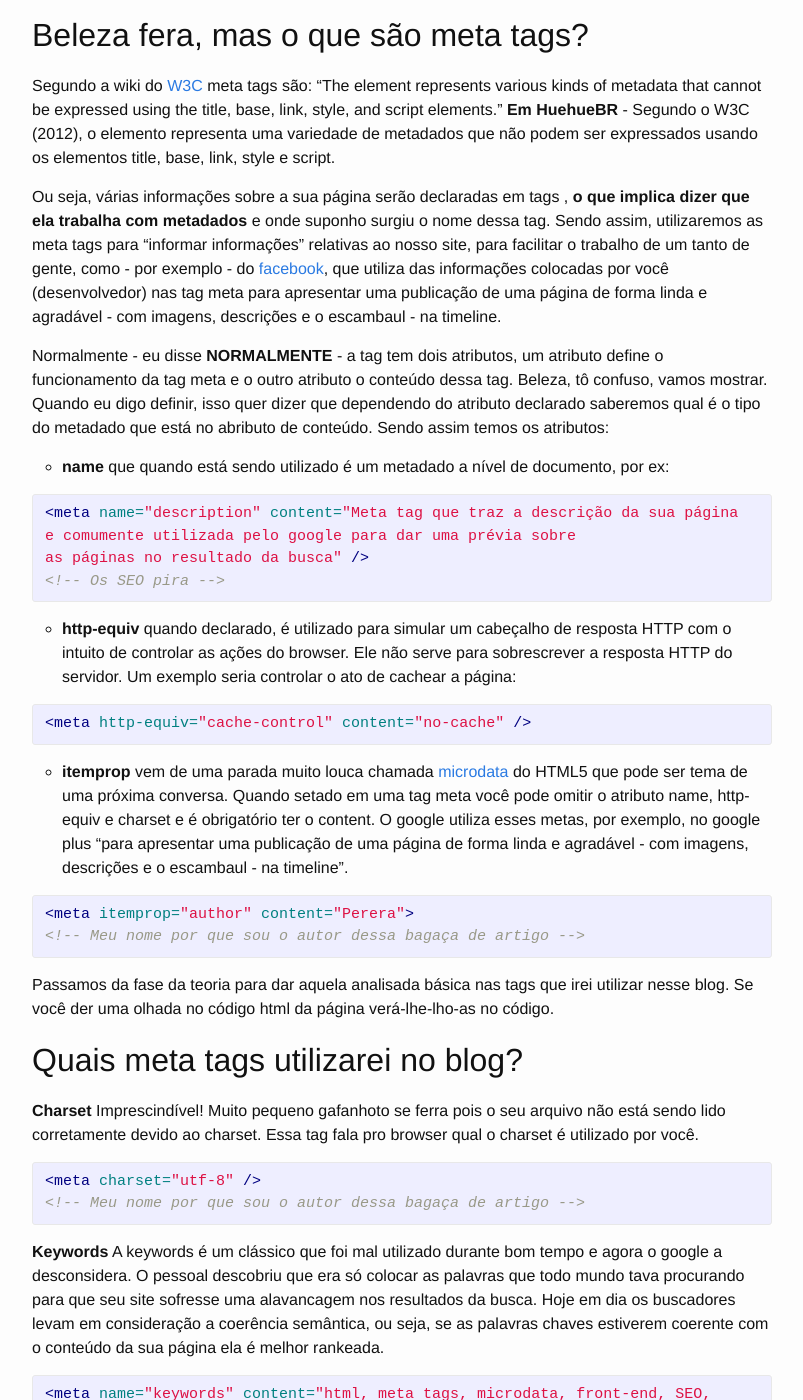
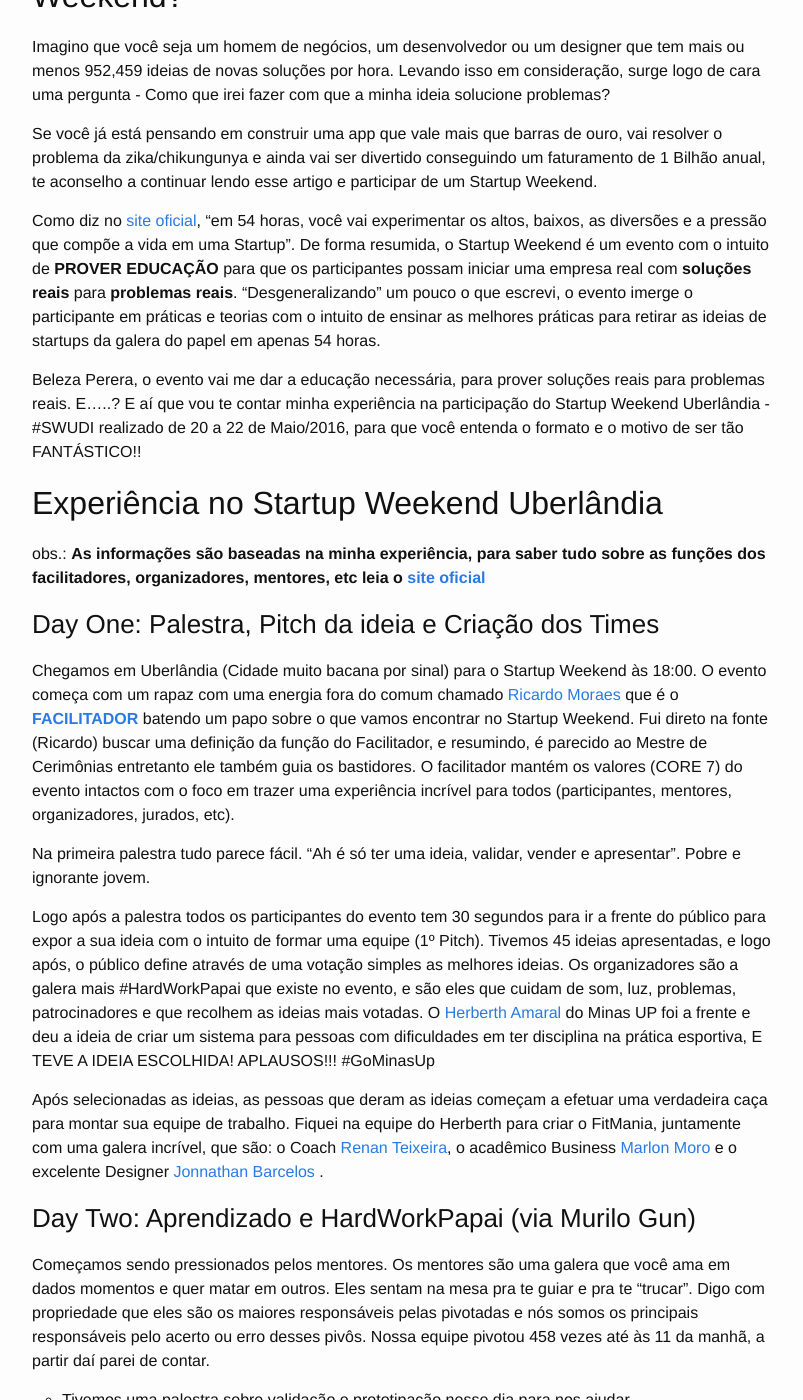
Before and after one commit to FpereraMaia/FpereraMaia.github.io, a Jekyll site: the page built from index.html, in a window 1280 px wide and 1400 px high, scrolled down 282 px. Shown: the whole window, without its empty margins (238-1041 px from the left). Built offline with Jekyll 4.4.1, drawn with Linux system fonts in a browser that asks for light colours; some of the changed text lies outside the part shown.

Commit message:
Artigo sobre o statup weekend criado

```diff
--- a/_layouts/post.html
+++ b/_layouts/post.html
@@ -13,6 +13,8 @@
 
   <div class="post-content" itemprop="articleBody">
     {{ content }}
+
+    Cerveja do Dia: <a href="{{ page.linkCerveja }}" target="_blank"> {{ page.cervejaDoDia }} </a>
   </div>
 
   <div class="reader-more">
--- a/_posts/2016-05-15-bem-vindos.markdown
+++ b/_posts/2016-05-15-bem-vindos.markdown
@@ -5,6 +5,8 @@
 categories: primeiro-post artigo-livre blog
 excerpt: Tenho assumido vários papéis na vida (professor, aluno, empresário, desenvolvedor, vendedor, faxineiro, investidor, diretor financeiro, cartoleiro, etc), e convivido com uma galera muito f*d@.
 date:   2016-05-15 19:45:00 -0300
+cervejaDoDia: Latão de Skol
+linkCerveja: http://www.skol.com.br/produtos/lata-550ml-19
 ---
 Vamos descobrir o que esse blog será.
 
--- a/_posts/2016-05-15-meta-tags-do-blog.markdown
+++ b/_posts/2016-05-15-meta-tags-do-blog.markdown
@@ -6,6 +6,8 @@
 keywords: html, meta tags, microdata, front-end, SEO,HTML5, http, http-equiv, w3c
 date:   2016-05-15 20:15:00 -0300
 section: HTML
+cervejaDoDia: Latão de Skol
+linkCerveja: http://www.skol.com.br/produtos/lata-550ml-19
 ---
 
 É isso mesmooo, temos nosso primeiro artigo, e será sobre meta tags!! Mas por quê? Por que eu to indo criar as meta tags desse blog agora, e após fuçar o [blog do akita](http://www.akitaonrails.com/) e o [blog do dinossauro das CSS](http://www.maujor.com) nota-se claramente que há meta tags pra caramba no mundo e eu não posso ficar aqui parado.
--- /dev/null
+++ b/_posts/2016-05-23-startup-weekend-um-novo-compromisso-#swudi.markdown
@@ -0,0 +1,62 @@
+---
+layout: post
+autor: felipeQuadros
+title: Startup Weekend - Um Novo Compromisso SWUDI
+categories: startup-weekend startup evento swudi
+keywords: startup-weekend startup evento experiencia massa
+date:   2016-05-23 18:48:00 -0300
+section: EVENTOS
+cervejaDoDia: Baden Baden - Golden
+linkCerveja: https://www.badenbaden.com.br/cervejas/golden/
+---
+#TEXTÃO DETECTED
+
+# Vocês já ouviram falar da iniciativa Startup Weekend?
+
+Imagino que você seja um homem de negócios, um desenvolvedor ou um designer que tem mais ou menos 952,459 ideias de novas soluções por hora. Levando isso em consideração, surge logo de cara uma pergunta - Como que irei fazer com que a minha ideia solucione problemas?
+
+Se você já está pensando em construir uma app que vale mais que barras de ouro, vai resolver o problema da zika/chikungunya e ainda vai ser divertido conseguindo um faturamento de 1 Bilhão anual, te aconselho a continuar lendo esse artigo e participar de um Startup Weekend.
+
+Como diz no [site oficial](https://startupweekend.org/), "em 54 horas, você vai experimentar os altos, baixos, as diversões e a pressão que compõe a vida em uma Startup". De forma resumida, o Startup Weekend é um evento com o intuito de **PROVER EDUCAÇÃO** para que os participantes possam iniciar uma empresa real com **soluções reais** para **problemas reais**. "Desgeneralizando" um pouco o que escrevi, o evento imerge o participante em práticas e teorias com o intuito de ensinar as melhores práticas para retirar as ideias de startups da galera do papel em apenas 54 horas.
+
+Beleza Perera, o evento vai me dar a educação necessária, para prover soluções reais para problemas reais. E.....? E aí que vou te contar minha experiência na participação do Startup Weekend Uberlândia - #SWUDI realizado de 20 a 22 de Maio/2016, para que você entenda o formato e o motivo de ser tão FANTÁSTICO!!
+
+# Experiência no Startup Weekend Uberlândia
+obs.: **As informações são baseadas na minha experiência, para saber tudo sobre as funções dos facilitadores, organizadores, mentores, etc leia o [site oficial](https://startupweekend.org/)**
+
+### Day One: Palestra, Pitch da ideia e Criação dos Times
+
+Chegamos em Uberlândia (Cidade muito bacana por sinal) para o Startup Weekend às 18:00. O evento começa com um rapaz com uma energia fora do comum chamado [Ricardo Moraes](https://www.facebook.com/rmoraes2011) que é o [**FACILITADOR**](https://startupweekend.org/organizers/facilitators/become-a-facilitator#what-is-a-facilitator) batendo um papo sobre o que vamos encontrar no Startup Weekend. Fui direto na fonte (Ricardo) buscar uma definição da função do Facilitador, e resumindo, é parecido ao Mestre de Cerimônias entretanto ele também guia os bastidores. O facilitador mantém os valores (CORE 7) do evento intactos com o foco em trazer uma experiência incrível para todos (participantes, mentores, organizadores, jurados, etc).
+
+Na primeira palestra tudo parece fácil. "Ah é só ter uma ideia, validar, vender e apresentar". Pobre e ignorante jovem.
+
+Logo após a palestra todos os participantes do evento tem 30 segundos para ir a frente do público para expor a sua ideia com o intuito de formar uma equipe (1º Pitch). Tivemos 45 ideias apresentadas, e logo após, o público define através de uma votação simples as melhores ideias. Os organizadores são a galera mais #HardWorkPapai que existe no evento, e são eles que cuidam de som, luz, problemas, patrocinadores e que recolhem as ideias mais votadas. O [Herberth Amaral](http://herberthamaral.com/) do Minas UP foi a frente e deu a ideia de criar um sistema para pessoas com dificuldades em ter disciplina na prática esportiva, E TEVE A IDEIA ESCOLHIDA! APLAUSOS!!! #GoMinasUp
+
+Após selecionadas as ideias, as pessoas que deram as ideias começam a efetuar uma verdadeira caça para montar sua equipe de trabalho. Fiquei na equipe do Herberth para criar o FitMania, juntamente com uma galera incrível, que são: o Coach [Renan Teixeira](https://www.facebook.com/Renan.Teixeira.07), o acadêmico Business [Marlon Moro](https://www.facebook.com/marlon.moroo) e o excelente Designer [Jonnathan Barcelos](https://www.facebook.com/jonnathanbarcelos) .
+
+### Day Two: Aprendizado e HardWorkPapai (via Murilo Gun)
+
+Começamos sendo pressionados pelos mentores. Os mentores são uma galera que você ama em dados momentos e quer matar em outros. Eles sentam na mesa pra te guiar e pra te "trucar". Digo com propriedade que eles são os maiores responsáveis pelas pivotadas e nós somos os principais responsáveis pelo acerto ou erro desses pivôs. Nossa equipe pivotou 458 vezes até às 11 da manhã, a partir daí parei de contar.
+
+- Tivemos uma palestra sobre validação e prototipação nesse dia para nos ajudar.
+
+Somos guiados por uma série de tarefas assim listadas:
+
+* Definição do problema (Pessoas são indisciplinadas e não mantém uma periodicidade em exercícios físicos)
+* Validação do problema (Saímos nas ruas de Uberlândia e na internet descobrindo se as pessoas fazem exercício, com que periodicidade e o motivo delas faltarem ou delas persistirem na prática de exercícios físicos. Entrevistamos 180 pessoas).
+* Sugestão de Solução para o problema validado (Constatamos na pesquisa que as pessoas se desmotivam pro preguiça em sua maioria, e que elas se motivam devido a saúde e acompanhamento de amigos nas práticas físicas. Sendo assim, nossa solução foi que uma pessoa desafie outra a perder peso. Caso ela perca, ela ganha dinheiro, caso ela perca ela perde dinheiro).
+* Validação da Solução (Criamos um protótipo para validar. Nosso protótipo foi ir a rua e fazer com que o desafio fosse feito e que as pessoas passassem o dinheiro via Moip. Conseguimos 4 participantes).
+
+Claro galera, que 180 pessoas para validar o erro e 4 participantes utilizando é pouco pra falar que a solução funciona, entretanto, o papel do Startup Weekend é **EDUCAR**, e ao realizar essas tarefas na prática e na pressão entendemos perfeitamente TODAS as ideias propostas.
+
+### Day three: Pré Pitch, Pitch e Escolha dos vencedores
+
+O nosso amigo Coach Renan Teixeira ficou encarregado do pitch, enquanto eu escrevia o produto e Herberth e Marlon iam pra rua vender o protótipo (SIM NOS ATRASAMOS MAS DEU TUDO CERTO). Nessa fase o Renan teve um pré pitch que é apresentar o pitch para os mentores para que eles nos "truquem" novamente. Nesse momento estávamos há 3 dias sem dormir direito, trabalhando intensamente e querendo matar qualquer mentor que nos fizesse pivotar, mesmo assim foi incrível.
+
+- Tivemos uma palestra sobre pitch nesse dia para nos ajudar.
+
+Ao fim do evento, tivemos uma palestra com um Japonês de 30 anos que parecia ter 15 (pesquisando o nome, falha minha esqueci) falando sobre Design, o tema proposto da palestra foi excelente!
+
+E finalmente foram anunciados os vencedores. A ideia vencedora foi a PoupeCent$ onde nosso amigo Montesclarense do Minas UP [Paulo Sidônio](https://www.facebook.com/paulohenrique.martins.921) participou. Já dei os parabéns pessoalmente, mas gostaria de deixar frisado que a ideia é excelente e mereceram com louvor ganhar. Em resumo, a ideia consiste em transformar aquelas balinhas que a gente recebe como troco em dinheiro de fato, nunca mais haverão balinhas no lugar de moedas de um centavo.
+
+Sim, eu sei que por boa regra um artigo não deve ser longo demais e etc. Gostaria de agradecer quem conseguiu ler até o final e falar uma última coisa. O Startup Weekend é um evento de negócios e tecnologia. Ele divide os participantes em Desenvolvedor, Designer e homem de negócios, EU TENHO ABSOLUTA CERTEZA que você se encaixa em um dos três perfis, então, veja [essa lista](https://startupweekend.org/events?utf8=%E2%9C%93&q=Brazil&button=) dos próximos eventos E FAÇA SUA INSCRIÇÃO LOGO.
```
Also changed, not shown: 6 other files.
